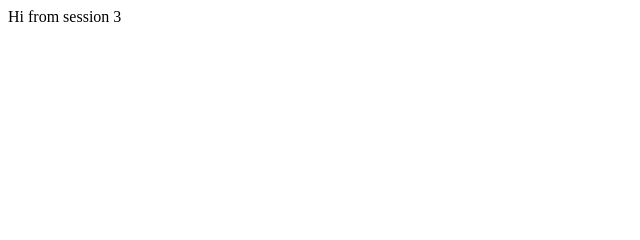
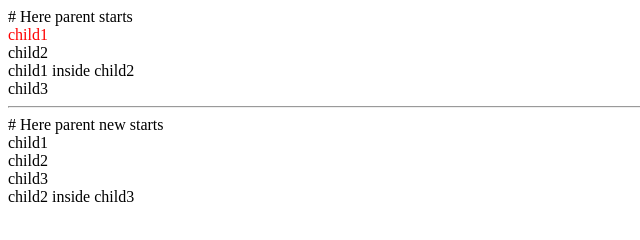
Before and after one commit to johnthomas101/session3, a plain HTML site: page index.html in a window 1280 px wide. Shown: the whole page, without its empty margins (0-640 px from the left). Drawn offline with Linux system fonts and the light colour scheme.

Commit message:
css selectors

```diff
--- /dev/null
+++ b/css/style.css
@@ -0,0 +1,3 @@
+.parent > .child1{
+    color: red;
+}
--- a/index.html
+++ b/index.html
@@ -2,8 +2,42 @@
 <html lang="en">
 <head>
     <title>Session 3</title>
+    <link rel="stylesheet" href="css/style.css"/>
 </head>
 <body>
-    Hi from session 3
+    <!-- CSS selectors -->
+    <div class="parent">
+        # Here parent starts
+        <div class="child1">
+            child1
+        </div>
+        <div class="child2">
+            child2
+            <div class="child1">
+                child1 inside child2
+            </div>
+        </div>
+        <div class="child3">
+            child3
+        </div>
+    </div>
+
+    <hr/>
+
+    <div class="parentnew">
+        # Here parent new starts
+        <div class="child1">
+            child1
+        </div>
+        <div class="child2">
+            child2
+        </div>
+        <div class="child3">
+            child3
+            <div class="child2">
+                child2 inside child3
+            </div>
+        </div>
+    </div>
 </body>
 </html>
```
